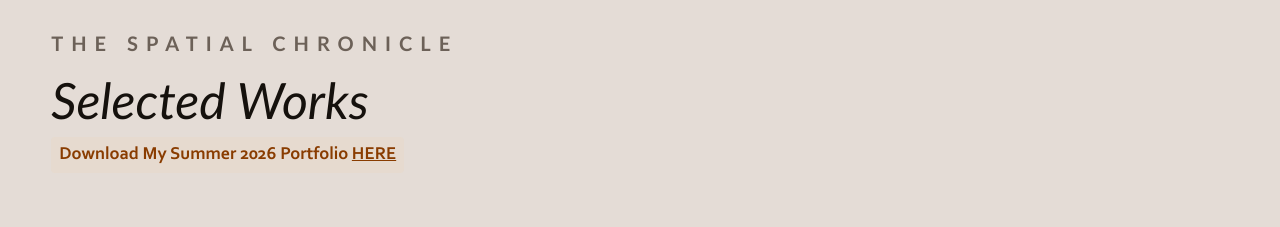
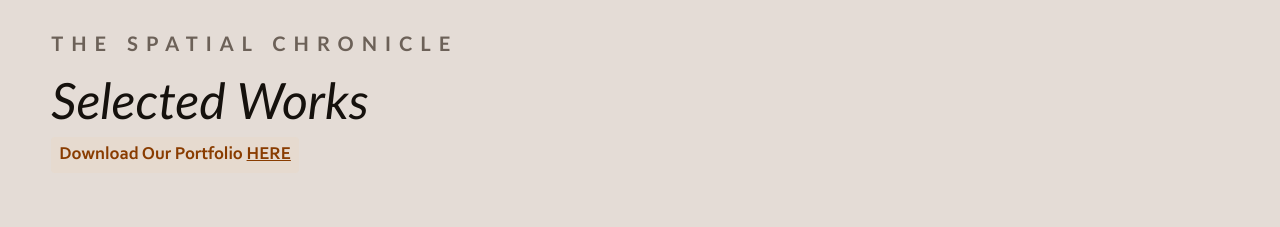
Before and after one commit to bilottag/v0-gdc, a Next.js app: page / in a window 1280 px wide. Shown: the part 1400-1627 px from the top of the page. Built offline with nearby package versions, Linux system fonts and the light colour scheme.

Commit message:
feat: refactor portfolio download link in PortfolioSection component
Updated download link text and added hyperlink for better UX

Co-authored-by: bilottag <196687159+bilottag@users.noreply.github.com>

```diff
--- a/components/portfolio-section.tsx
+++ b/components/portfolio-section.tsx
@@ -138,14 +138,20 @@ export default function PortfolioSection() {
           transition={{ duration: 0.8, delay: 0.2 }}
           className="mt-2"
         >
-          <a
-            href="/giuliana-design-co-portfolio-summer-fall-2026.pdf"
-            download
-            className="font-sans text-lg font-semibold hover:italic"
+          <p
+            className="font-sans text-lg font-semibold"
             style={{ color: '#893c00', backgroundColor: 'rgba(245, 201, 156, 0.12)', padding: '4px 8px', display: 'inline-block', borderRadius: '4px' }}
           >
-            Download My Summer 2026 Portfolio <span className="underline">HERE</span>
-          </a>
+            Download Our Portfolio{' '}
+            <a
+              href="/giuliana-design-co-portfolio-summer-fall-2026.pdf"
+              target="_blank"
+              rel="noopener noreferrer"
+              className="underline hover:italic"
+            >
+              HERE
+            </a>
+          </p>
         </motion.div>
       </div>
 
```
